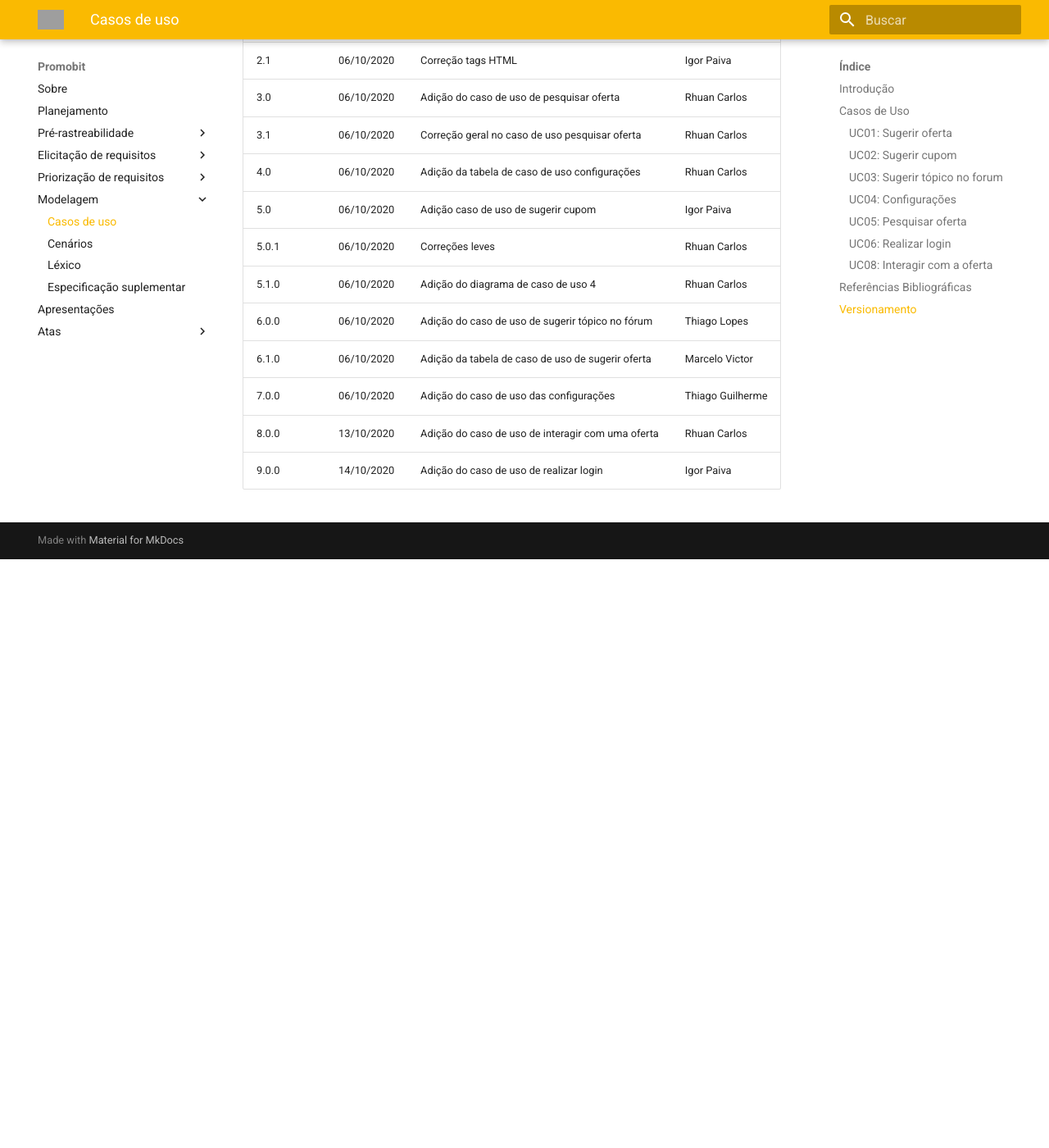
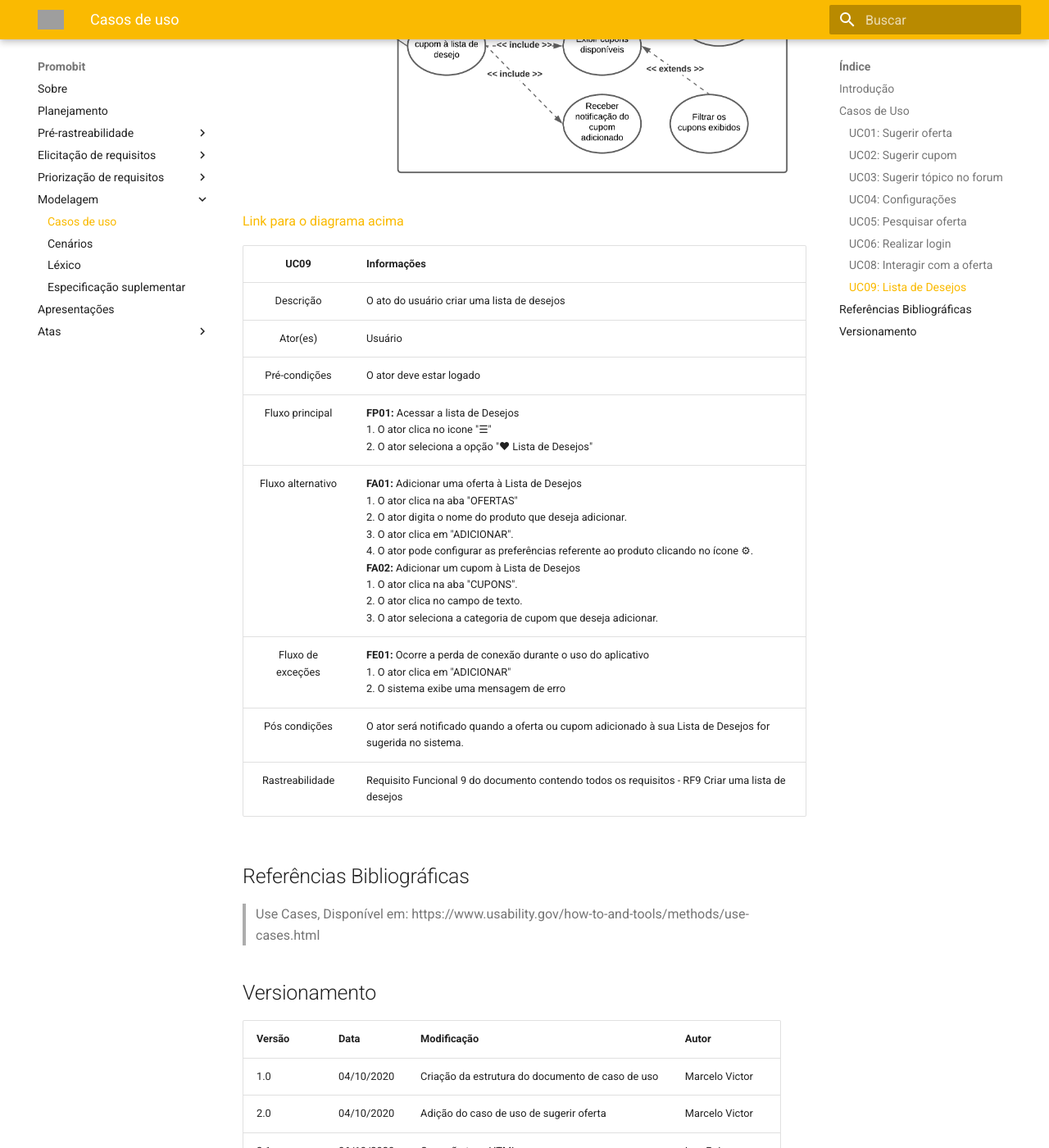
Before and after one commit to Joao-Pedro-Moura/2020.1-Promobit, an MkDocs documentation site: the page built from docs/modelagem/caso_de_uso.md, in a window 1280 px wide and 1400 px high, scrolled down 14176 px. Shown: the whole window at 82% size. Built offline with MkDocs 1.6.1 and Material for MkDocs 9.7.7, drawn with Linux system fonts in a browser that asks for light colours; old or Windows-style settings are respelled for this version of MkDocs; before the commit the page ends 14858 px from its top, so only the background shows below that; some of the changed text lies outside the part shown; grey boxes are pictures that could not be loaded.

Commit message:
Adicionando caso de uso referente à criação de uma lista de desejos

```diff
--- a/docs/modelagem/caso_de_uso.md
+++ b/docs/modelagem/caso_de_uso.md
@@ -121,12 +121,28 @@ Um documento de caso de uso é uma metodologia que descreve como o usuário real
 |       Descrição        | O ato do usuário interagir com uma oferta no sistema |
 |          Ator(es)      | Usuário |
 |   Pré-condições        | O ator deve estar logado, deve estar visualiando uma oferta em específico |
-|    Fluxo principal     | **FP01:**<br /> 1. O ator clica no icone de :mega: <br /> 2. O sistema expõe uma lista de opções <br /> 3. O ator seleciona uma opção que lhe apraz <br /> |
-| Fluxo alternativo      | **FA01:** Fluxo de quando o ator deseja curtir uma oferta:<br /> 1. O ator clica no icone de :thumbsup: <br /> 2. O sistema altera a cor do botão <br /> <br /> **FA02:** Fluxo de quando o ator deseja comentar uma oferta:<br /> 1. O ator clica na caixa de "enviar comentário" <br /> 2. O ator digita o comentário desejado <br /> 3. O ator clica no ícone de enviar <br /> 4. O sistema informa se o comentário foi publicado <br /> <br /> **FA03:** Fluxo de quando o ator deseja compartilhar uma oferta:<br /> 1. O ator clica no ícone de compartilhar" <br /> 2. O ator seleciona o meio de compartilhamento <br /> 3. O sistema altera para o sistema do meio escolhido, confirmando a execução |
-|   Fluxo de exceções    | **FE01:** Ocorre a perda de conexão durante o uso do aplicativo <br /> 1. O ator clica no icone de :thumbsup: <br /> 2. O sistema exibe que é necessário fazer login <br />|
+|    Fluxo principal     | **FP01:**<br /> 1. O ator clica no icone de 🔍 <br /> 2. O sistema expõe uma lista de opções <br /> 3. O ator seleciona uma opção que lhe apraz <br /> |
+| Fluxo alternativo      | **FA01:** Fluxo de quando o ator deseja curtir uma oferta:<br /> 1. O ator clica no icone de 👍 <br /> 2. O sistema altera a cor do botão <br /> <br /> **FA02:** Fluxo de quando o ator deseja comentar uma oferta:<br /> 1. O ator clica na caixa de "enviar comentário" <br /> 2. O ator digita o comentário desejado <br /> 3. O ator clica no ícone de enviar <br /> 4. O sistema informa se o comentário foi publicado <br /> <br /> **FA03:** Fluxo de quando o ator deseja compartilhar uma oferta:<br /> 1. O ator clica no ícone de compartilhar" <br /> 2. O ator seleciona o meio de compartilhamento <br /> 3. O sistema altera para o sistema do meio escolhido, confirmando a execução |
+|   Fluxo de exceções    | **FE01:** Ocorre a perda de conexão durante o uso do aplicativo <br /> 1. O ator clica no icone de 👍 <br /> 2. O sistema exibe que é necessário fazer login <br />|
 |     Pós condições      | O ator poderá ter comentado, reportadao, curtido e/ou compartilhado uma oferta publicada |
 |    Rastreabilidade     | Requisito Funcional 13, 20, 21, 23, 26 do documento contendo todos os requisitos - RF13 Compartilhar ofertas RF20 Curtir uma oferta, RF21 Descurtir oferta, RF23 Comentar uma oferta e RF26 Reportar uma oferta |
 
+### UC09: Lista de Desejos
+
+![Lista de Desejos](../assets/casos_de_uso/lista_de_desejos.png)
+
+<a target="_blank" href="https://drive.google.com/file/d/1dFoeAz0b__JbdJj0JDYqF9dh7GZ-sWRw/view?usp=sharing">Link para o diagrama acima</a>
+
+|         UC09           | Informações |
+| :---------: |----------- |
+|       Descrição        | O ato do usuário criar uma lista de desejos |
+|          Ator(es)      | Usuário |
+|   Pré-condições        | O ator deve estar logado |
+|    Fluxo principal     | **FP01:** Acessar a lista de Desejos <br /> 1. O ator clica no icone "☰" <br /> 2. O ator seleciona a opção "♥ Lista de Desejos" |
+| Fluxo alternativo      | **FA01:** Adicionar uma oferta à Lista de Desejos <br /> 1. O ator clica na aba "OFERTAS" <br /> 2. O ator digita o nome do produto que deseja adicionar. <br /> 3. O ator clica em "ADICIONAR". <br /> 4. O ator pode configurar as preferências referente ao produto clicando no ícone ⚙. <br /> **FA02:** Adicionar um cupom à Lista de Desejos <br /> 1. O ator clica na aba "CUPONS". <br /> 2. O ator clica no campo de texto. <br /> 3. O ator seleciona a categoria de cupom que deseja adicionar. |
+|   Fluxo de exceções    | **FE01:** Ocorre a perda de conexão durante o uso do aplicativo <br /> 1. O ator clica em "ADICIONAR" <br /> 2. O sistema exibe uma mensagem de erro <br />|
+|     Pós condições      | O ator será notificado quando a oferta ou cupom adicionado à sua Lista de Desejos for sugerida no sistema. |
+|    Rastreabilidade     | Requisito Funcional 9 do documento contendo todos os requisitos - RF9 Criar uma lista de desejos|
 
 ## Referências Bibliográficas
 
@@ -149,3 +165,4 @@ Um documento de caso de uso é uma metodologia que descreve como o usuário real
 | 7.0.0 | 06/10/2020 | Adição do caso de uso das configurações | Thiago Guilherme |
 | 8.0.0 | 13/10/2020 | Adição do caso de uso de interagir com uma oferta | Rhuan Carlos |
 | 9.0.0 | 14/10/2020 | Adição do caso de uso de realizar login | Igor Paiva |
+| 10.0.0 | 14/10/2020 | Adição do caso de uso de criar Lista de Desejos | Thiago Guilherme |
```
Also changed, not shown: docs/assets/casos_de_uso/lista_de_desejos.png (added).
